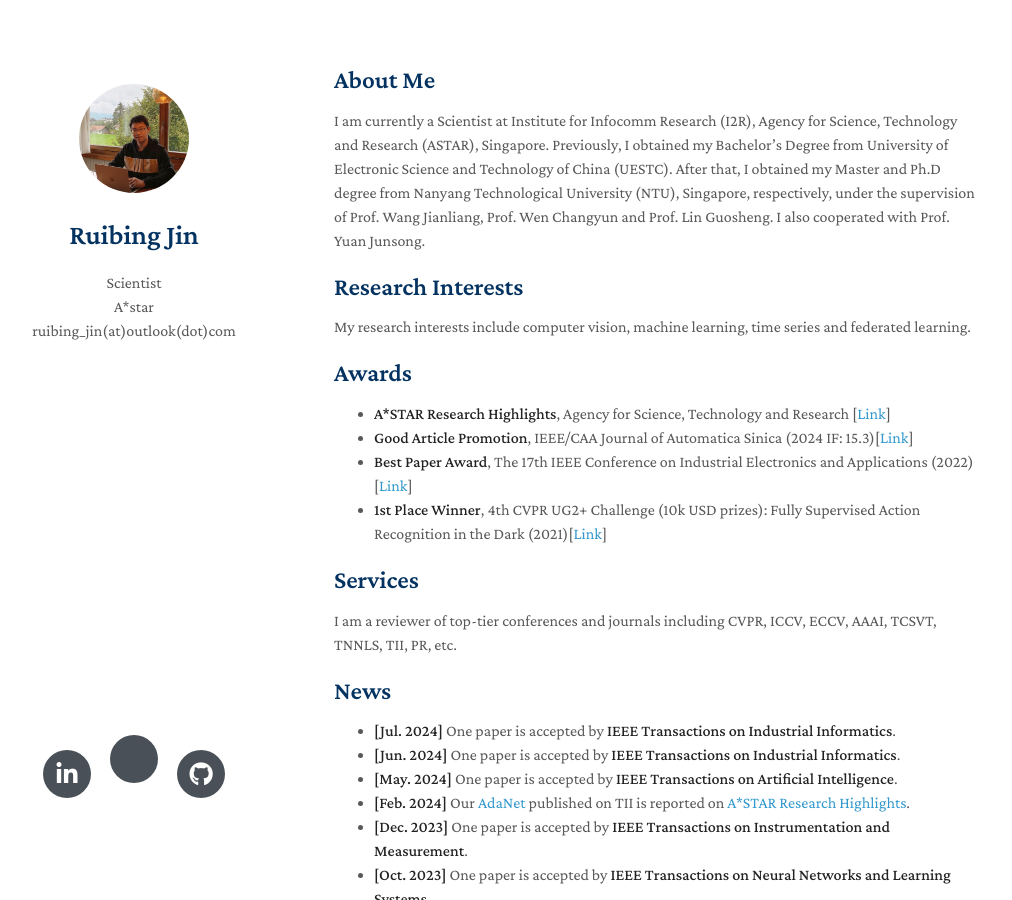
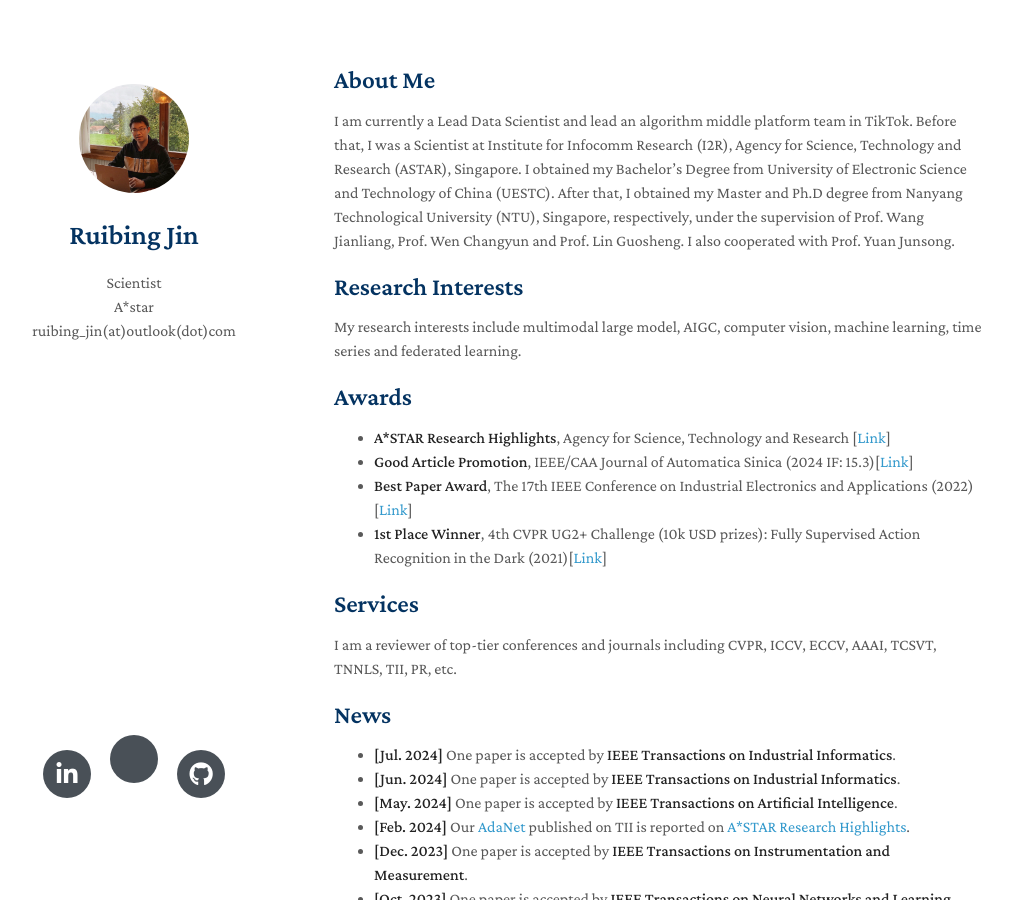
Before and after one commit to ruibing-jin/ruibing-jin.github.io, a Jekyll site: the page built from index.md, in a window 1280 px wide and 900 px high. Shown: the whole window, without its empty margins (136-1148 px from the left). Built offline with Jekyll 4.4.1, drawn with Linux system fonts in a browser that asks for light colours; nearby versions of some CDN libraries; a style sheet for code colours, icons or effects is not loaded; our own code applies the rules of GitHub Pages for plain Markdown files.

Commit message:
Update index.md

```diff
--- a/index.md
+++ b/index.md
@@ -3,10 +3,10 @@ layout: homepage
 ---
 
 ## About Me
-I am currently a Scientist at Institute for Infocomm Research (I2R), Agency for Science, Technology and Research (ASTAR), Singapore. Previously, I obtained my Bachelor’s Degree from University of Electronic Science and Technology of China (UESTC). After that, I obtained my Master and Ph.D degree from Nanyang Technological University (NTU), Singapore, respectively, under the supervision of Prof. Wang Jianliang, Prof. Wen Changyun and Prof. Lin Guosheng. I also cooperated with Prof. Yuan Junsong.
+I am currently a Lead Data Scientist and lead an algorithm middle platform team in TikTok. Before that, I was a Scientist at Institute for Infocomm Research (I2R), Agency for Science, Technology and Research (ASTAR), Singapore. I obtained my Bachelor’s Degree from University of Electronic Science and Technology of China (UESTC). After that, I obtained my Master and Ph.D degree from Nanyang Technological University (NTU), Singapore, respectively, under the supervision of Prof. Wang Jianliang, Prof. Wen Changyun and Prof. Lin Guosheng. I also cooperated with Prof. Yuan Junsong.
 
 ## Research Interests
-My research interests include computer vision, machine learning, time series and federated learning.
+My research interests include multimodal large model, AIGC, computer vision, machine learning, time series and federated learning.
 
 ## Awards
 - **A*STAR Research Highlights**, Agency for Science, Technology and Research \[[Link](https://research.a-star.edu.sg/articles/highlights/seamless-operations-with-machine-health-checks/)\]
```
